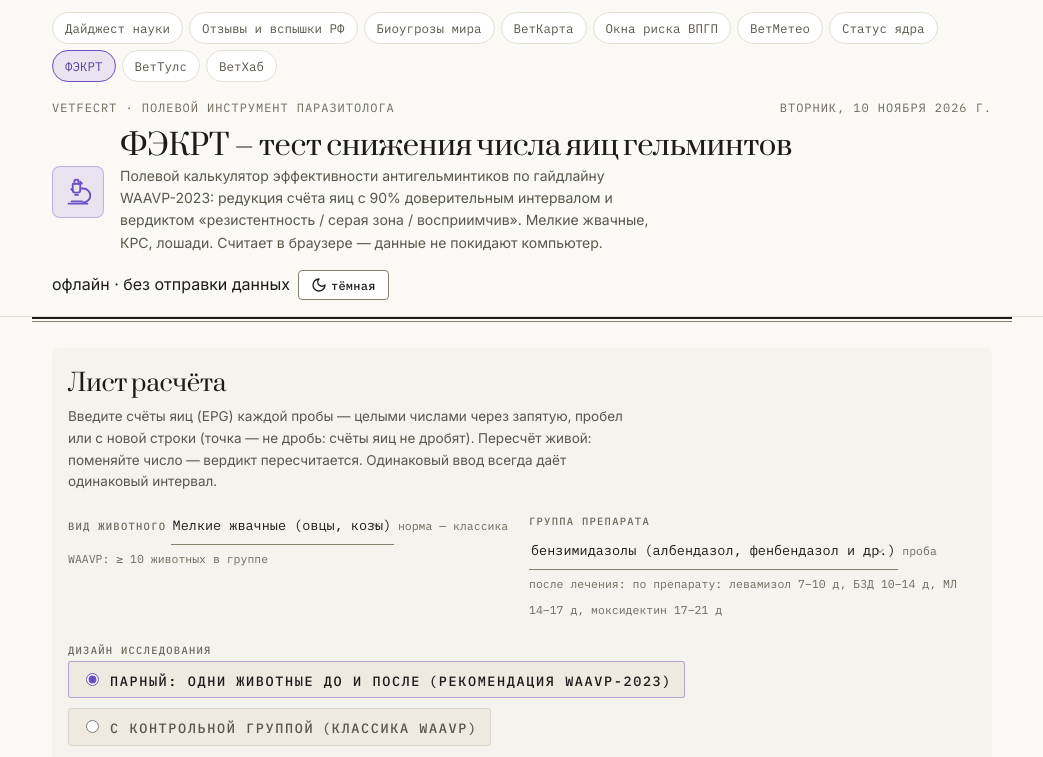
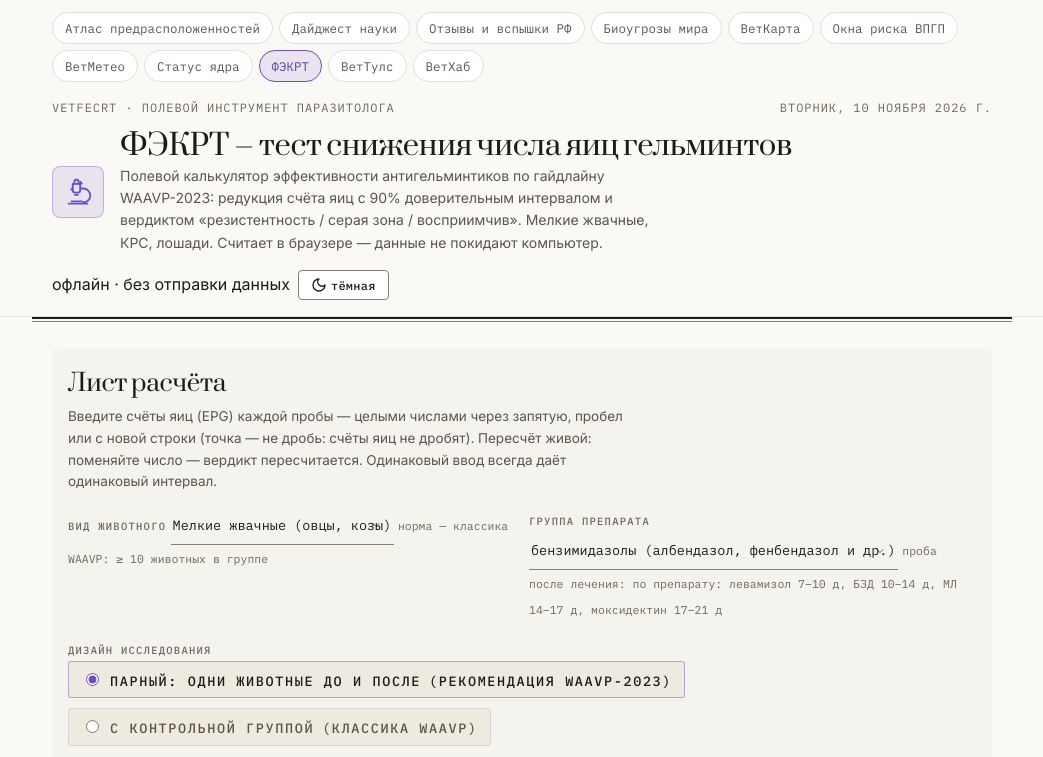
Before and after one commit to shray77/vetfecrt-site, a plain HTML site: page index.html in a window 1280 px wide. Shown: the top 757 px of the page, without its empty margins (118-1161 px from the left). Drawn offline with Linux system fonts and the light colour scheme.

Commit message:
Task 233: хаб +Атлас предрасположенностей (VetPredisp) — обратная ссылка на новую витрину экосистемы, первой строкой семьи (как в её собственном хабе)

```diff
--- a/index.html
+++ b/index.html
@@ -247,6 +247,7 @@
 </head>
 <body>
 <nav class="ds-hub">
+  <a href="https://shray77.github.io/vetpredis-site/">Атлас предрасположенностей</a>
   <a href="https://shray77.github.io/vetdigest-site/">Дайджест науки</a>
   <a href="https://shray77.github.io/vetrecall-site/">Отзывы и вспышки РФ</a>
   <a href="https://shray77.github.io/biothreat-site/">Биоугрозы мира</a>
```
Also changed, not shown: terms.html (+1 -0 lines).
